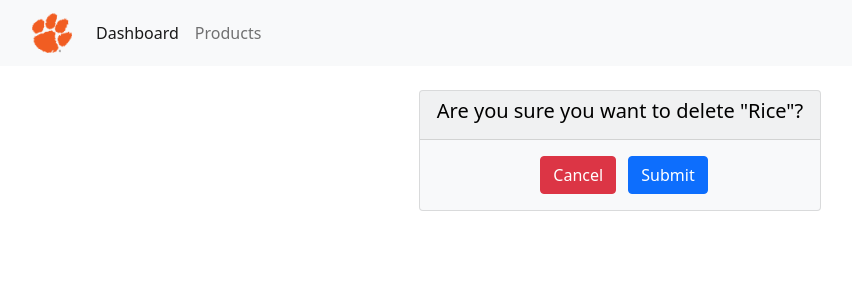
After one commit to AThomas99/customer-product-management, a Django app: page /delete_order/9/ in a window 1280 px wide. The commit adds this page. Shown: the top 300 px of the page, without its empty margins (20-872 px from the left). Run offline with Django 4.2, Linux system fonts and the light colour scheme; data comes from the database, SQL or seed files in the repository; both versions use the stored data as it was after the commit.

Commit message:
CRUD operation

```diff
--- a/accounts/templates/accounts/customers.html
+++ b/accounts/templates/accounts/customers.html
@@ -12,7 +12,7 @@
                 <div class="card-body">
                     <h3 class="card-title d-grid gap-2">
                         <a class="btn btn-outline-primary btn-block" href="#" role="button">Update customer</a>
-                        <a class="btn btn-outline-danger btn-block" href="#" role="button">Delete customer</a>
+                        <a class="btn btn-outline-danger btn-block" href="{% url 'create-order' customers.id %}" role="button">Place new order</a>
                     </h3>
                 </div>
             </div>
--- a/accounts/templates/accounts/dashboard.html
+++ b/accounts/templates/accounts/dashboard.html
@@ -35,7 +35,7 @@
             <div class="col-md-7">
                 <h5>Last 5 products:</h5>
                 <div class="card card-body">
-                <a class="btn btn-primary p-2 my-2" href="#" role="button">Create products</a>
+
                 <table class="table table-bordered">
                     <thead>
                       <tr>
@@ -52,8 +52,8 @@
                         <th scope="row">{{ order.product.name }}</th>
                         <td>{{ order.created }}</td>
                         <td>{{ order.status }}</td>
-                        <td><a class="btn btn-primary" href="#" role="button">Update</a></td>
-                        <td><a class="btn btn-danger" href="#" role="button">Delete</a></td>
+                        <td><a class="btn btn-primary" href="{% url 'update-order' order.id %}" role="button">Update</a></td>
+                        <td><a class="btn btn-danger" href="{% url 'delete-order' order.id %}" role="button">Delete</a></td>
                       </tr>
                       {% endfor %}
                     </tbody>
--- /dev/null
+++ b/accounts/templates/accounts/delete.html
@@ -0,0 +1,29 @@
+{% extends 'base.html' %}
+
+{% block content %}
+
+<div class="row">
+    <div class="col">
+
+    </div>
+    <div class="col py-4">
+        <div class="col-md">
+            <form class="form" action="{% url 'delete-order' item.id %}" method="POST"></form>
+                <div class="card  text-center bg-light text-black mb-3" id="total-order">
+                    <div class="card-header">
+                        <h5 class="card-title">Are you sure you want to delete "{{ item.product.name }}"?</h5>
+                    </div>
+                    <div class="card-body">
+                        <a href="{% url 'home' %}" class="btn btn-danger mx-2" />Cancel</a>
+                        <input class="btn btn-primary" type="submit" value="Submit" />
+                    </div>
+                </div>
+            </form>
+        </div>
+    </div>
+    <div class="col">
+
+    </div>
+</div>
+
+{% endblock %}
--- a/accounts/urls.py
+++ b/accounts/urls.py
@@ -7,4 +7,8 @@ urlpatterns = [
     path('', views.home, name='home'),
     path('products/', views.products, name='product'),
     path('customer/<str:pk>/', views.customers, name='customer'),
+
+    path('create_order/<str:pk>/', views.createOrder, name='create-order'),
+    path('update_order/<str:pk>/', views.updateOrder, name='update-order'),
+    path('delete_order/<str:pk>/', views.deleteOrder, name='delete-order'),
 ]
--- a/accounts/views.py
+++ b/accounts/views.py
@@ -1,6 +1,8 @@
-from django.shortcuts import render
+from django.shortcuts import redirect, render
+from django.forms import inlineformset_factory
+
 from .models import *
-
+from .forms import OrderForm
 
 def home(request):
     customers = Customer.objects.all()
@@ -35,3 +37,43 @@ def customers(request, pk):
         'customer_orders': customer_orders,
         }
     return render(request, 'accounts/customers.html', context)
+
+
+def createOrder(request, pk):
+	OrderFormSet = inlineformset_factory(Customer, Order, fields=('product', 'status'), extra=10 )
+	customers = Customer.objects.get(id=pk)
+	form = OrderFormSet(queryset=Order.objects.none(),instance=customers)
+	#form = OrderForm(initial={'customer':customer})
+	if request.method == 'POST':
+		#print('Printing POST:', request.POST)
+		#form = OrderForm(request.POST)
+		form = OrderFormSet(request.POST, instance=customers)
+		if form.is_valid():
+			form.save()
+			return redirect('home')
+
+	context = {'form':form, 'customers': customers}
+	return render(request, 'accounts/order_form.html', context)
+
+
+def updateOrder(request, pk):
+    order = Order.objects.get(id=pk)
+    form = OrderForm(instance=order)
+
+    if request.method == 'POST':
+        form = OrderForm(request.POST, instance=order)
+        if form.is_valid():
+            form.save()
+        return redirect('home')
+
+    context ={"form": form, 'order': order}
+    return render(request, 'accounts/order_form.html', context)
+
+
+def deleteOrder(request, pk):
+    order = Order.objects.get(id=pk)
+
+    if request.method == 'POST':
+        order.delete()
+        return redirect('home')
+    return render(request, 'accounts/delete.html', {'item': order})
```
Also changed, not shown: accounts/forms.py (added, +8 -0 lines), accounts/templates/accounts/order_form.html (added, +17 -0 lines), db.sqlite3, 1 other file.
